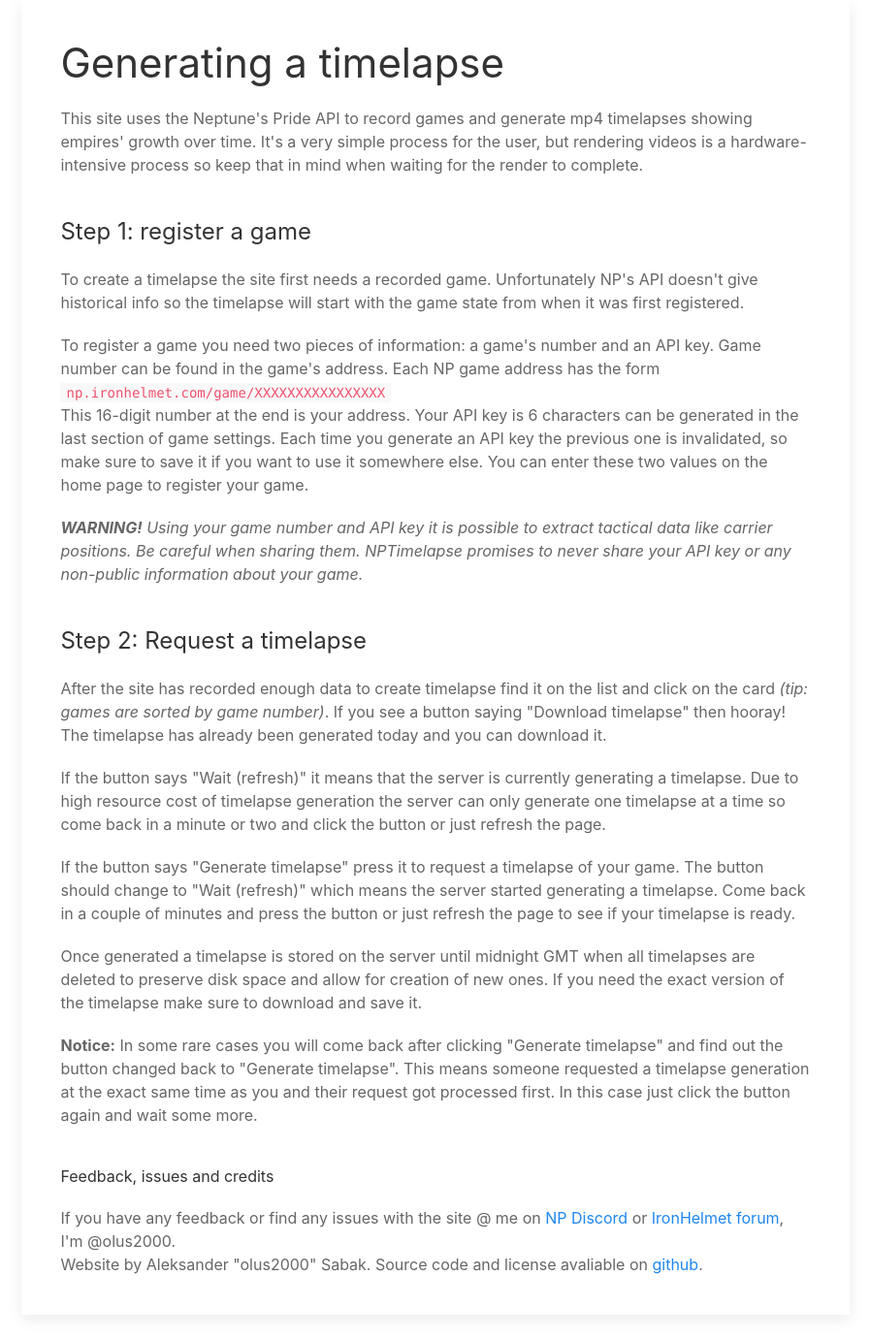
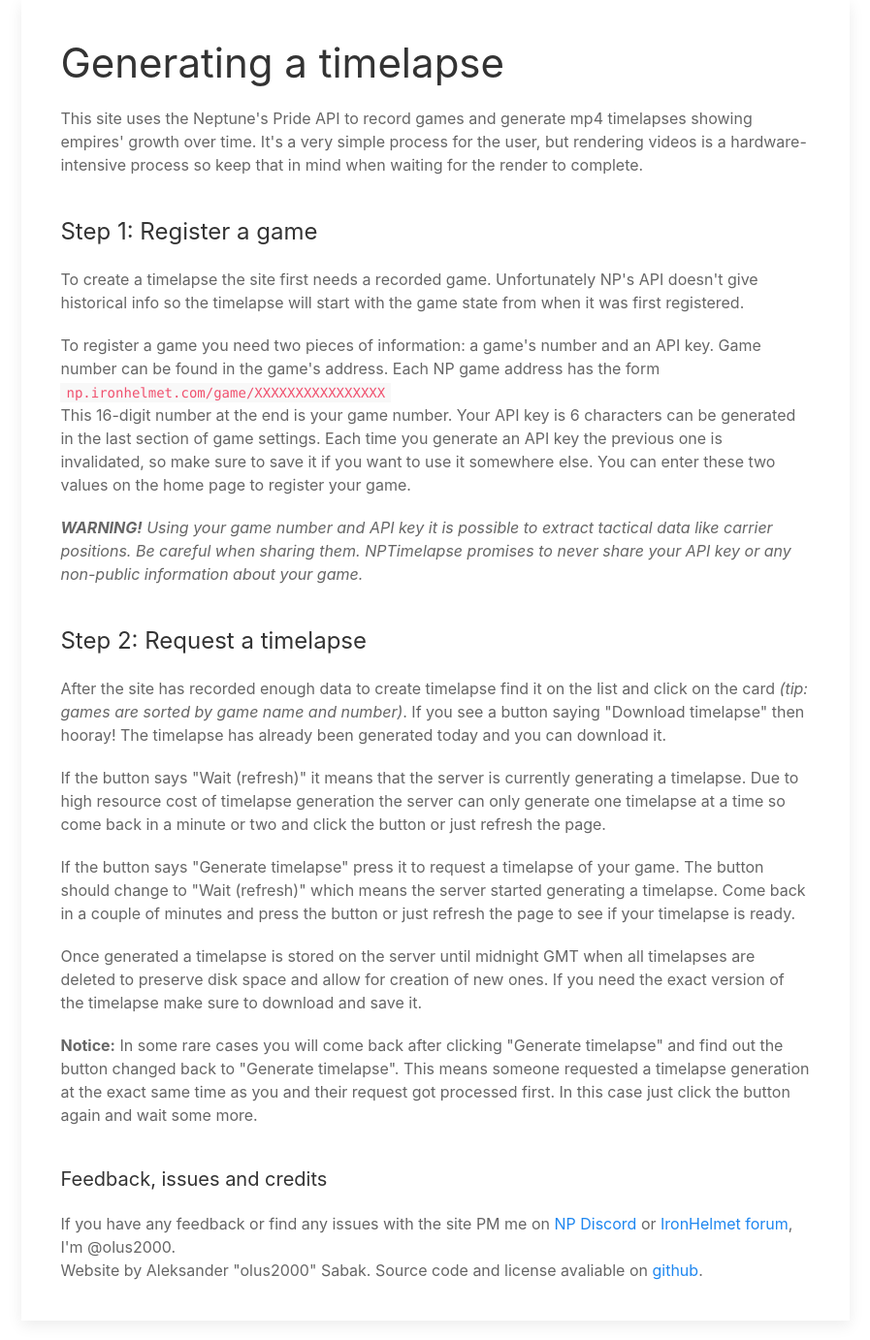
Before and after one commit to olus2000/nptimelapse, a Flask app: page /help in a window 1280 px wide. Shown: the part 90-1472 px from the top of the page at 97% size, without its empty margins (191-1088 px from the left). Before the commit the page ends 1448 px from the top, so only its background shows below. Run offline with Flask 2, Linux system fonts and the light colour scheme; parts of the project's set-up code (start-up, migrations or seed data) failed here and were passed over; some libraries are stand-ins or nearby versions.

Commit message:
Polished help

```diff
--- a/nptimelapse/templates/help.html
+++ b/nptimelapse/templates/help.html
@@ -14,7 +14,7 @@
         rendering videos is a hardware-intensive process so keep that in mind when waiting
         for the render to complete.
 
-        <h3>Step 1: register a game</h3>
+        <h3>Step 1: Register a game</h3>
         <p>To create a timelapse the site first needs a recorded game. Unfortunately NP's
         API doesn't give historical info so the timelapse will start with the game state
         from when it was first registered.</p>
@@ -23,11 +23,11 @@
         API key. Game number can be found in the game's address. Each NP game address has
         the form<br>
         <code>np.ironhelmet.com/game/XXXXXXXXXXXXXXXX</code><br>
-        This 16-digit number at the end is your address. Your API key is 6 characters can
-        be generated in the last section of game settings. Each time you generate an API
-        key the previous one is invalidated, so make sure to save it if you want to use it
-        somewhere else. You can enter these two values on the home page to register your
-        game.<p>
+        This 16-digit number at the end is your game number. Your API key is 6 characters
+        can be generated in the last section of game settings. Each time you generate an
+        API key the previous one is invalidated, so make sure to save it if you want to
+        use it somewhere else. You can enter these two values on the home page to register
+        your game.<p>
 
         <p><i><b>WARNING!</b> Using your game number and API key it is possible to extract
         tactical data like carrier positions. Be careful when sharing them. NPTimelapse
@@ -36,9 +36,9 @@
 
         <h3>Step 2: Request a timelapse</h3>
         <p>After the site has recorded enough data to create timelapse find it on the
-        list and click on the card <i>(tip: games are sorted by game number)</i>. If you
-        see a button saying "Download timelapse" then hooray! The timelapse has already
-        been generated today and you can download it.</p>
+        list and click on the card <i>(tip: games are sorted by game name and number)</i>.
+        If you see a button saying "Download timelapse" then hooray! The timelapse has
+        already been generated today and you can download it.</p>
 
         <p>If the button says "Wait (refresh)" it means that the server is currently
         generating a timelapse. Due to high resource cost of timelapse generation the
@@ -61,10 +61,11 @@
         their request got processed first. In this case just click the button again and
         wait some more.</p>
 
-        <h5>Feedback, issues and credits</h5>
-        If you have any feedback or find any issues with the site @ me on
+        <h4>Feedback, issues and credits</h4>
+        If you have any feedback or find any issues with the site PM me on
         <a href="https://discordapp.com/invite/TYr9RrA">NP Discord</a> or
-        <a href="https://forum.ironhelmet.com">IronHelmet forum</a>, I'm @olus2000.<br>
+        <a href="https://forum.ironhelmet.com/t/7668">IronHelmet forum</a>, I'm @olus2000.
+        <br>
         Website by Aleksander "olus2000" Sabak. Source code and license avaliable on
         <a href="https://github.com/olus2000/nptimelapse">github</a>.
     </div>
```
